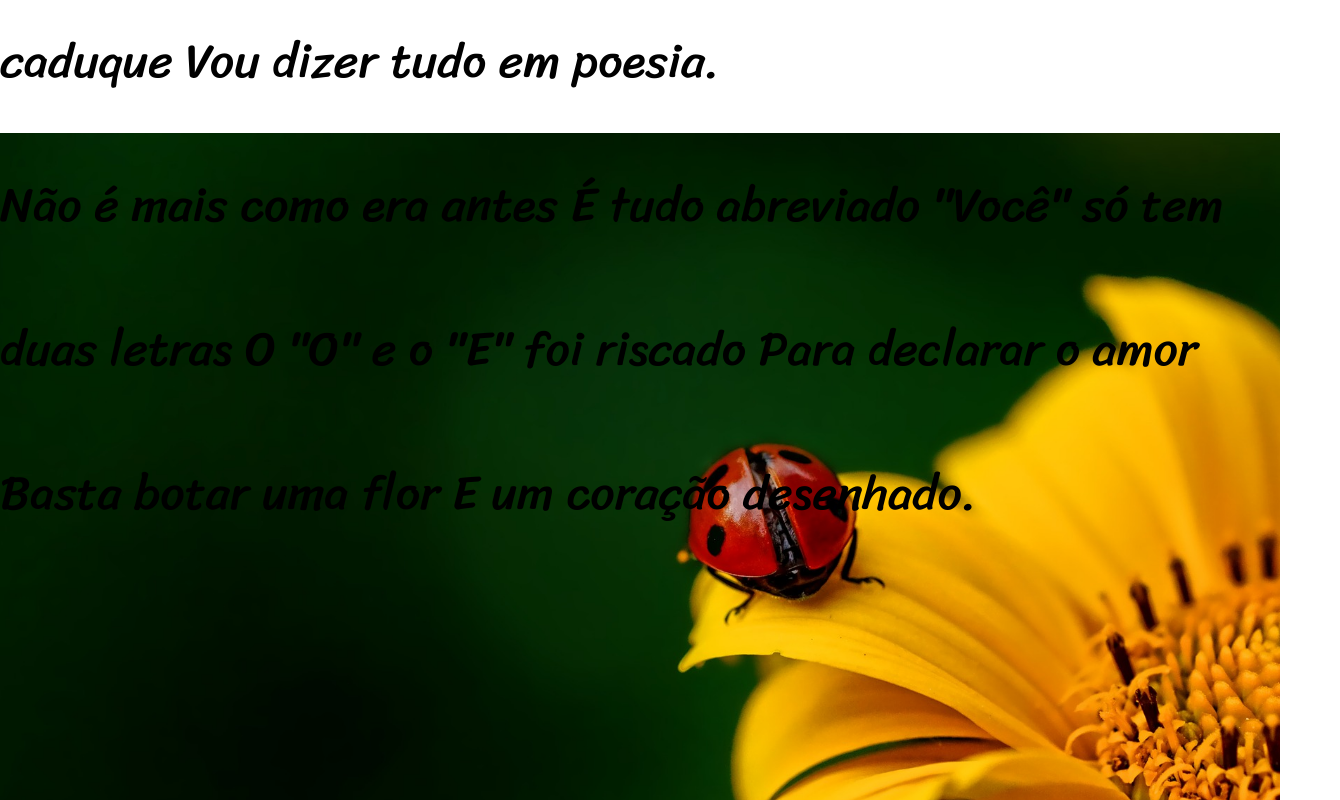
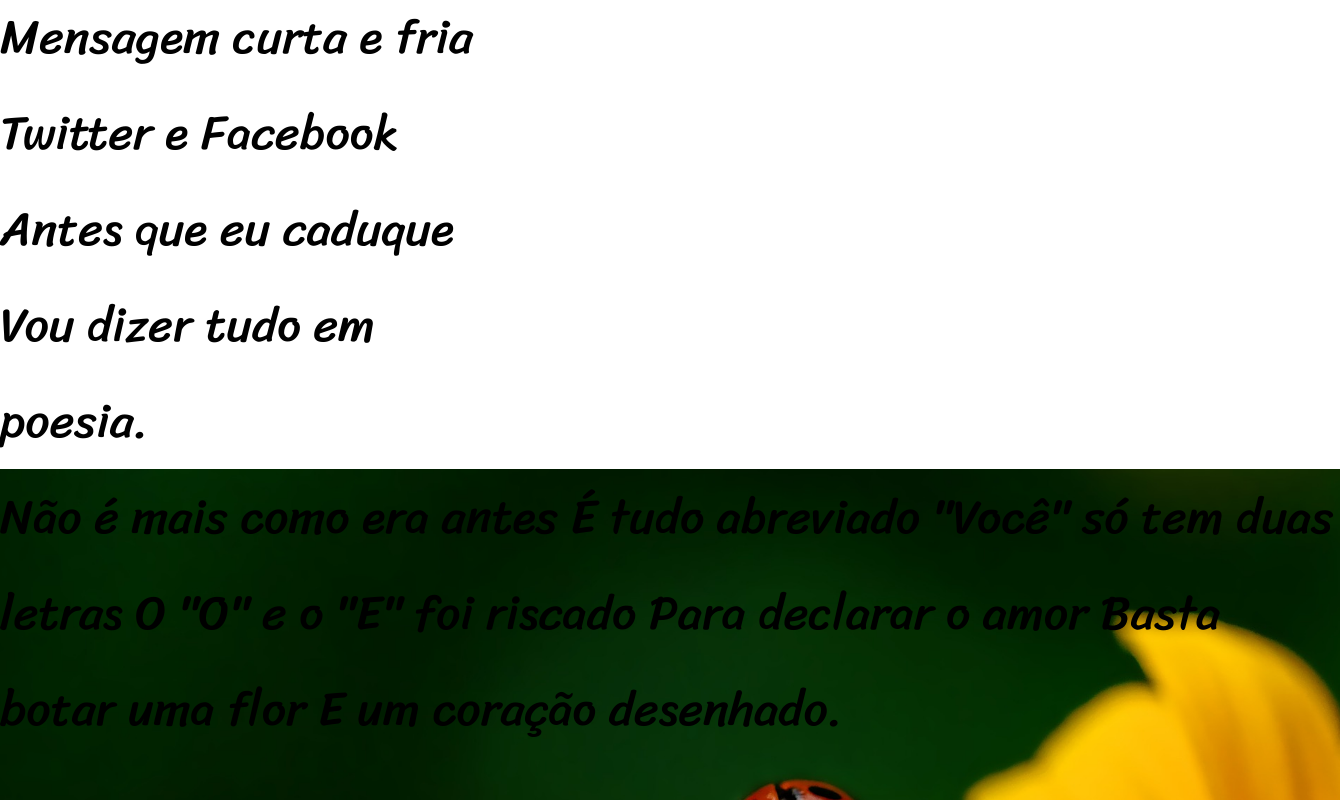
Before and after one commit to carlos-wylliam/Desafio-Cordel, a plain HTML site: page index.html in a window 1280 px wide. Shown: the part 640-1440 px from the top of the page, 1340 px wide, since content can reach past the window. Drawn offline with Linux system fonts and the light colour scheme.

Commit message:
irrelevante

```diff
--- a/style.css
+++ b/style.css
@@ -31,19 +31,20 @@
  article{
     margin-top: 50px;
     margin-bottom: 50px;
+    width: 500px;
     /* padding: 30px; */
  }
 section > p{
     text-align: left;
     font-family: 'Sriracha', cursive;
     font-size: 3em;
-    line-height: 3em;
+    line-height: 2em;
 }
 #p2{
     background: black url('imagens/background001.jpg') top center no-repeat fixed;
     background-size: cover;
     height: 900px;
-    width: 100%;
+    width: 1340px;
 }
 #p5{
     background: black url('imagens/background002.jpg') top center no-repeat fixed;
```
